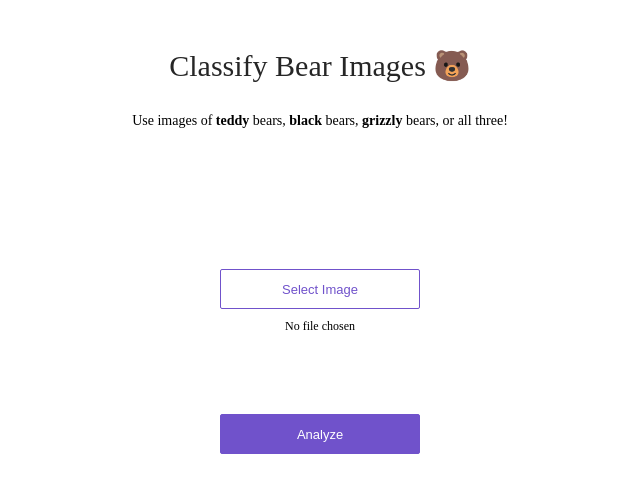
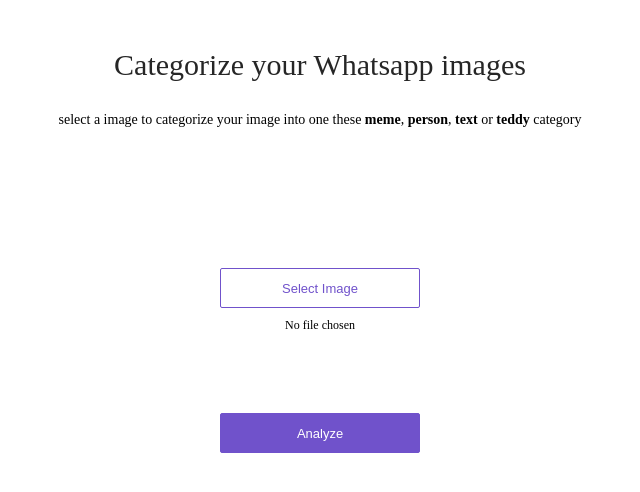
Before and after one commit to Faiz99khan/Whatsapp-Categorizer, a plain HTML site: page app/view/index.html in a window 1280 px wide. Shown: the whole page, without its empty margins (320-960 px from the left). Drawn offline with Linux system fonts and the light colour scheme.

Commit message:
Update index.html

```diff
--- a/app/view/index.html
+++ b/app/view/index.html
@@ -7,10 +7,9 @@
 <body>
 <div>
   <div class='center'>
-    <div class='title'>Classify Bear Images 🐻</div>
+    <div class='title'>Categorize your Whatsapp images </div>
     <p>
-      Use images of <strong>teddy</strong> bears, <strong>black</strong> bears, <strong>grizzly</strong> bears, or
-      all three!
+      select a image to categorize your image into one these <strong>meme</strong>, <strong>person</strong>, <strong>text</strong> or <strong>teddy</strong> category
     </p>
     <div class='content'>
       <div class='no-display'>
```
